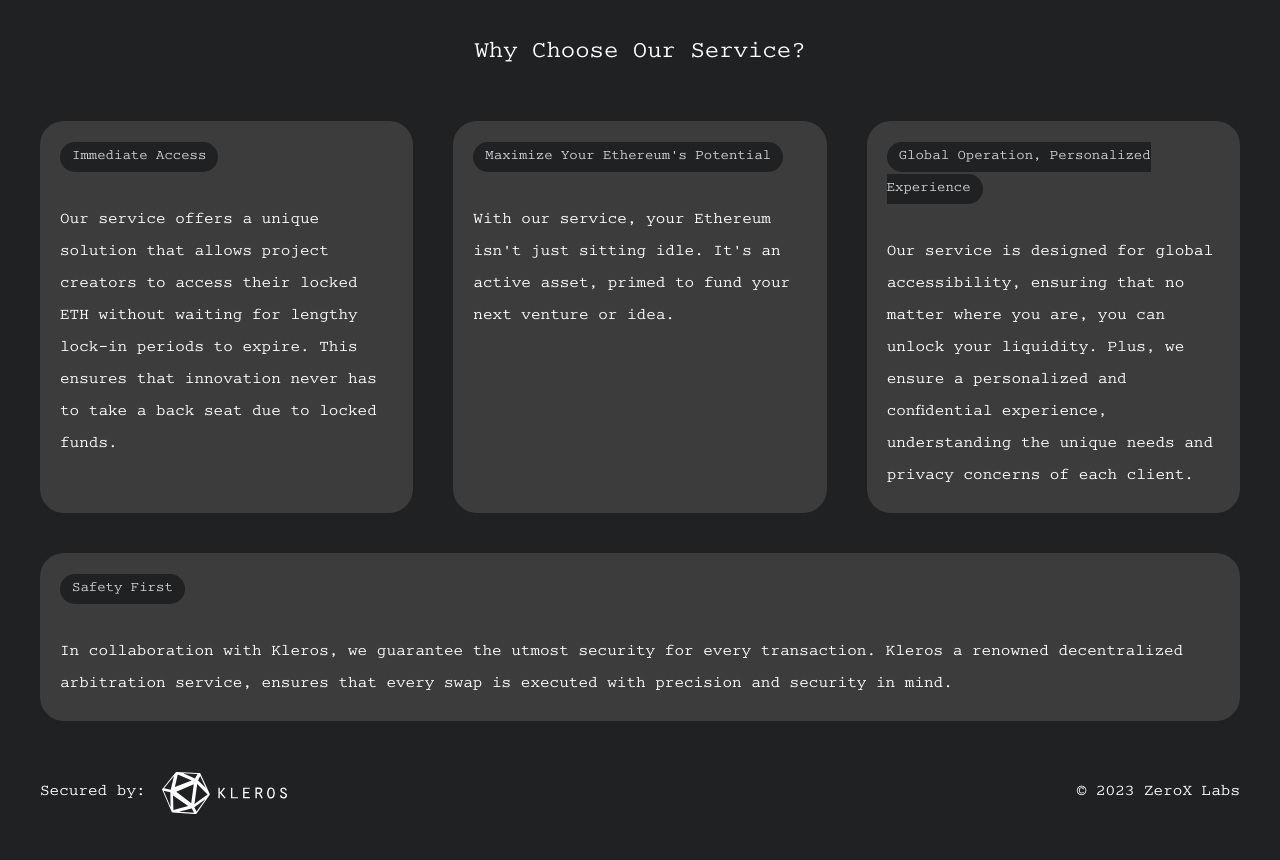
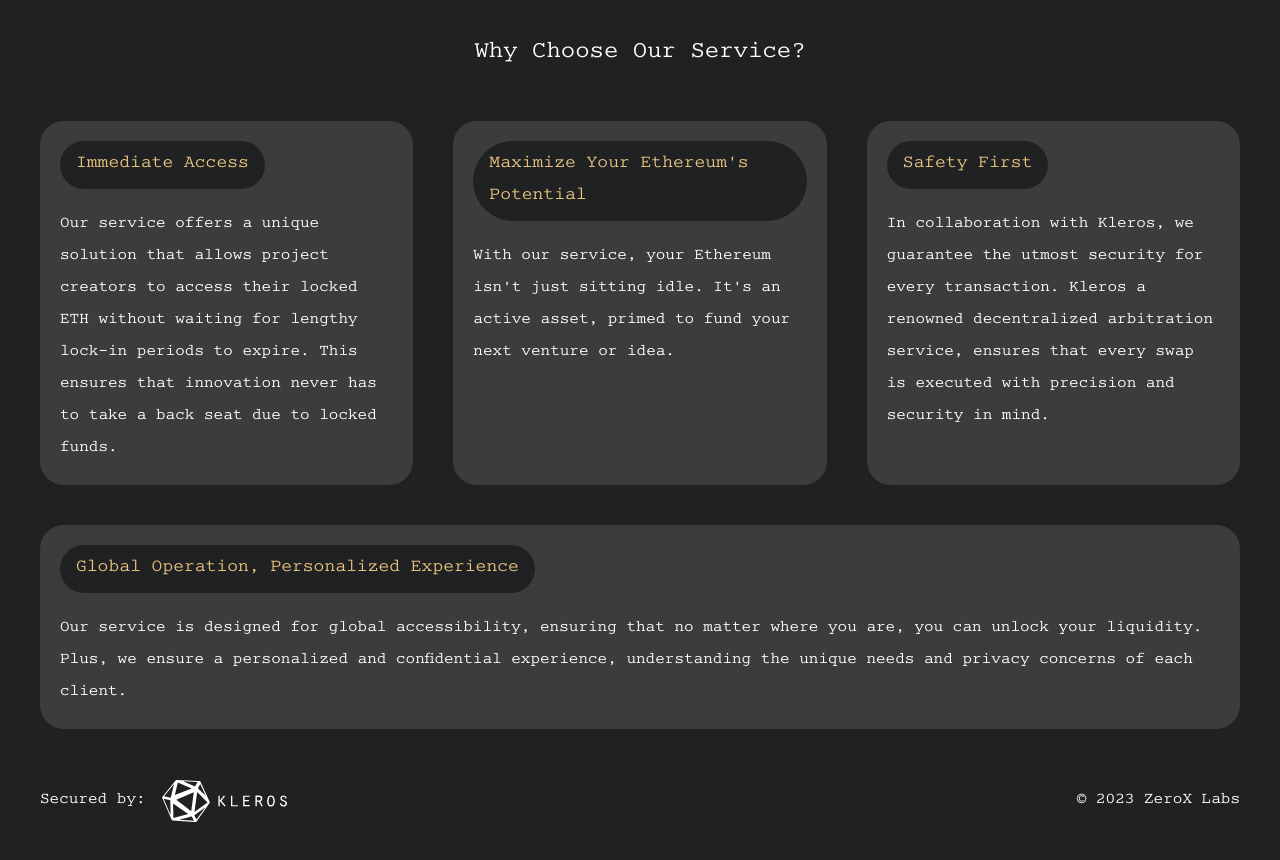
Before and after one commit to GeorgiyAslanyan/liquidityswap, a Next.js app: page / in a window 1280 px wide. Shown: the part 1324-2184 px from the top of the page. Built offline with nearby package versions, Linux system fonts and the light colour scheme.

Commit message:
block fix

```diff
--- a/components/Description.jsx
+++ b/components/Description.jsx
@@ -4,7 +4,6 @@ import React from "react";
 import { motion } from "framer-motion";
 
 const Description = () => {
-
   return (
     <div className="min-h-screen flex items-center justify-center min-w-screen pb-[70px]">
       <div className="mx-10 flex flex-col gap-[51px]">
@@ -13,68 +12,64 @@ const Description = () => {
         </motion.h1>
         <div className="grid  grid-cols-3 gap-10">
           <motion.div
-            className="rounded-3xl flex flex-col justify-between bg-[#3c3c3c] p-5 gap-5"
+            className="rounded-3xl flex flex-col bg-[#3c3c3c] p-5 gap-5"
             initial={{ opacity: 0, y: 100 }}
             whileInView={{ opacity: 1, y: 0 }}
             transition={{ delay: 0, duration: 0.4 }}>
+            <p className="text-[#EAC57E] bg-[#1F2123] px-4 py-2 rounded-full text-[18px]  w-fit">
+              Immediate Access
+            </p>{" "}
             <p className="text-[16px]">
-              <span className="text-gray-300 mb-6 bg-[#1F2123] px-3 py-2 rounded-full text-[14px]">
-                Immediate Access
-              </span>{" "}
-              <br /> <br /> Our service offers a unique solution that allows
-              project creators to access their locked ETH without waiting for
-              lengthy lock-in periods to expire. This ensures that innovation
-              never has to take a back seat due to locked funds.
+              Our service offers a unique solution that allows project creators
+              to access their locked ETH without waiting for lengthy lock-in
+              periods to expire. This ensures that innovation never has to take
+              a back seat due to locked funds.
             </p>
           </motion.div>
           <motion.div
-            className="rounded-3xl flex flex-col justify-between gap-5 bg-[#3c3c3c] p-5"
+            className="rounded-3xl flex flex-col gap-5 bg-[#3c3c3c] p-5"
             initial={{ opacity: 0, y: 100 }}
             whileInView={{ opacity: 1, y: 0 }}
             transition={{ delay: 0, duration: 0.4 }}>
+            <p className="text-[#EAC57E] bg-[#1F2123] px-4 py-2 rounded-full text-[18px]  w-fit">
+              Maximize Your Ethereum&apos;s Potential
+            </p>
             <p className="text-[16px]">
-              <span className="text-gray-300 mb-6  bg-[#1F2123] px-3 py-2 rounded-full text-[14px]">
-                Maximize Your Ethereum&apos;s Potential
-              </span>
-              <br />
-              <br />
               With our service, your Ethereum isn&apos;t just sitting idle.
               It&apos;s an active asset, primed to fund your next venture or
               idea.
             </p>
           </motion.div>
           <motion.div
-            className="rounded-3xl gap-5 flex flex-col justify-between bg-[#3c3c3c] p-5"
+            className="rounded-3xl gap-5 flex flex-col bg-[#3c3c3c] p-5"
             initial={{ opacity: 0, y: 100 }}
             whileInView={{ opacity: 1, y: 0 }}
             transition={{ delay: 0, duration: 0.4 }}>
+            <p className="text-[#EAC57E] bg-[#1F2123] px-4 py-2 rounded-full text-[18px]  w-fit">
+            Safety First
+            </p>
             <p className="text-[16px]">
-              <span className="text-gray-300 mb-6 bg-[#1F2123] px-3 py-2 rounded-full text-[14px]">
-                Global Operation, Personalized Experience
-              </span>
-              <br />
-              <br />
-              Our service is designed for global accessibility, ensuring that no
+              In collaboration with Kleros, we guarantee the utmost security for
+              every transaction. Kleros a renowned decentralized arbitration
+              service, ensures that every swap is executed with precision and
+              security in mind.
+            </p>
+          </motion.div>
+          <motion.div
+            className="rounded-3xl gap-5 col-span-3 flex flex-col bg-[#3c3c3c] p-5"
+            initial={{ opacity: 0, y: 100 }}
+            whileInView={{ opacity: 1, y: 0 }}
+            transition={{ delay: 0, duration: 0.4 }}>
+            <p className="text-[#EAC57E] bg-[#1F2123] px-4 py-2 rounded-full text-[18px] w-fit">
+            Global Operation, Personalized Experience
+            </p>
+            <p className="text-[16px]">
+            Our service is designed for global accessibility, ensuring that no
               matter where you are, you can unlock your liquidity. Plus, we
               ensure a personalized and confidential experience, understanding
               the unique needs and privacy concerns of each client.
             </p>
           </motion.div>
-          <motion.p
-            className="rounded-3xl col-span-3 text-[16px] bg-[#3c3c3c] p-5"
-            initial={{ opacity: 0, y: 100 }}
-            whileInView={{ opacity: 1, y: 0 }}
-            transition={{ delay: 0, duration: 0.4 }}>
-            <span className="text-gray-300 mb-6 bg-[#1F2123] px-3 py-2 rounded-full text-[14px]">
-              Safety First
-            </span>
-            <br />
-            <br />
-            In collaboration with Kleros, we guarantee the utmost security for
-            every transaction. Kleros a renowned decentralized arbitration
-            service, ensures that every swap is executed with precision and
-            security in mind.
-          </motion.p>
         </div>
 
         <div className="col-span-3 text-[16px] flex gap-5 items-center justify-between w-full">
```
